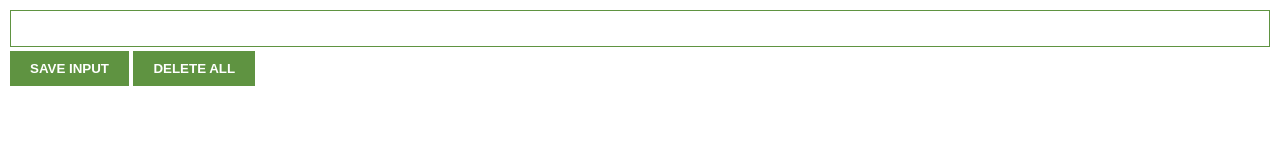
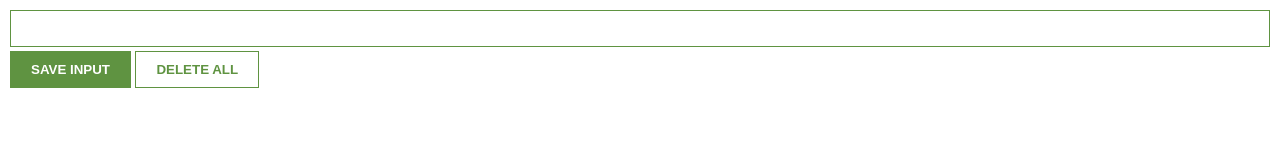
Before and after one commit to adrianpaliz/scrimba, a browser extension: page javascript/build_a_chrome_extension/exercise_1/index.html in a window 1280 px wide. Drawn offline with Linux system fonts and the light colour scheme.

Commit message:
Style for delete all button was added

```diff
--- a/javascript/build_a_chrome_extension/exercise_1/styles.css
+++ b/javascript/build_a_chrome_extension/exercise_1/styles.css
@@ -17,8 +17,13 @@ button {
 	background: #5f9341;
 	color: #FFFFFF;
 	font-weight: bold;
-	border: none;
+	border: 1px solid #5f9341;
 	padding: 10px 20px;
+}
+
+#delete-button {
+	background: #ffffff;
+	color: #5f9341;
 }
 
 ul {
```
